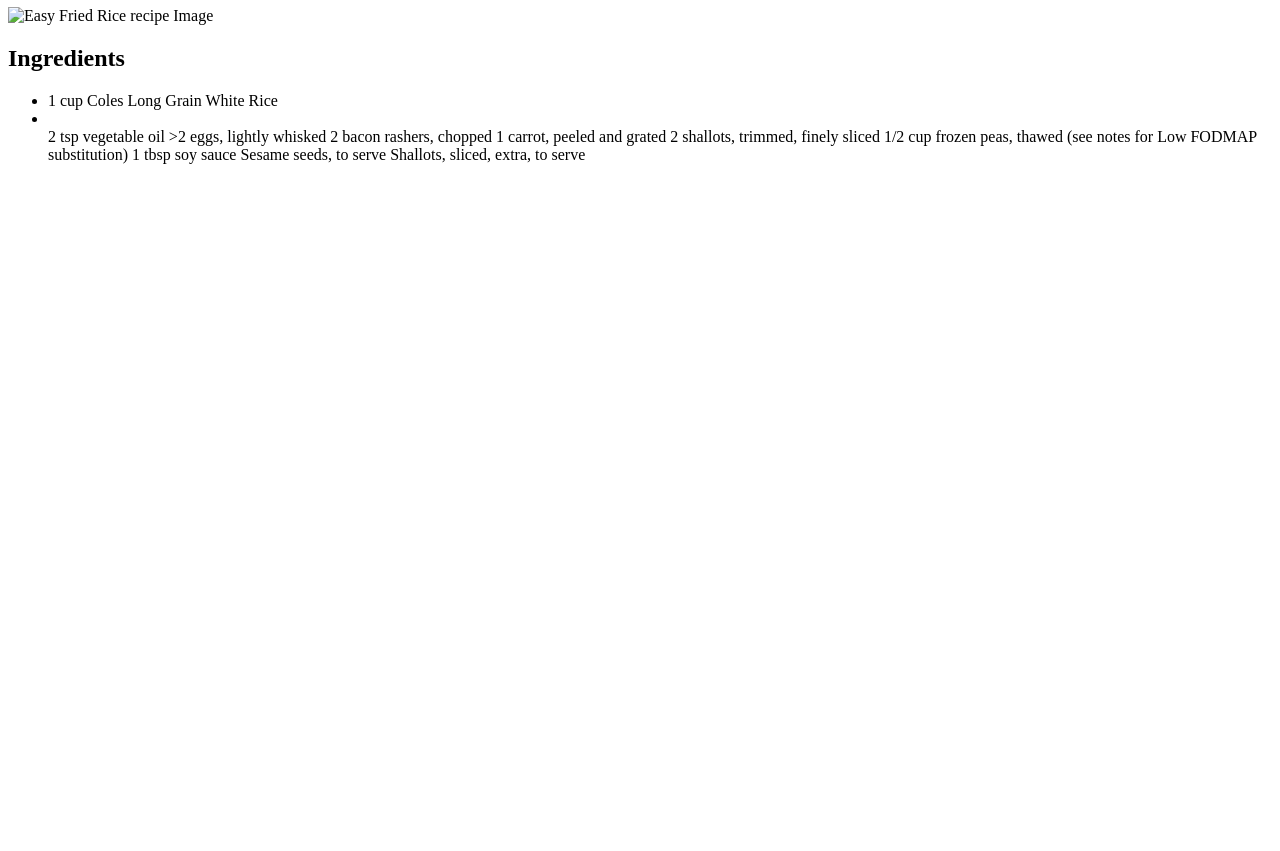
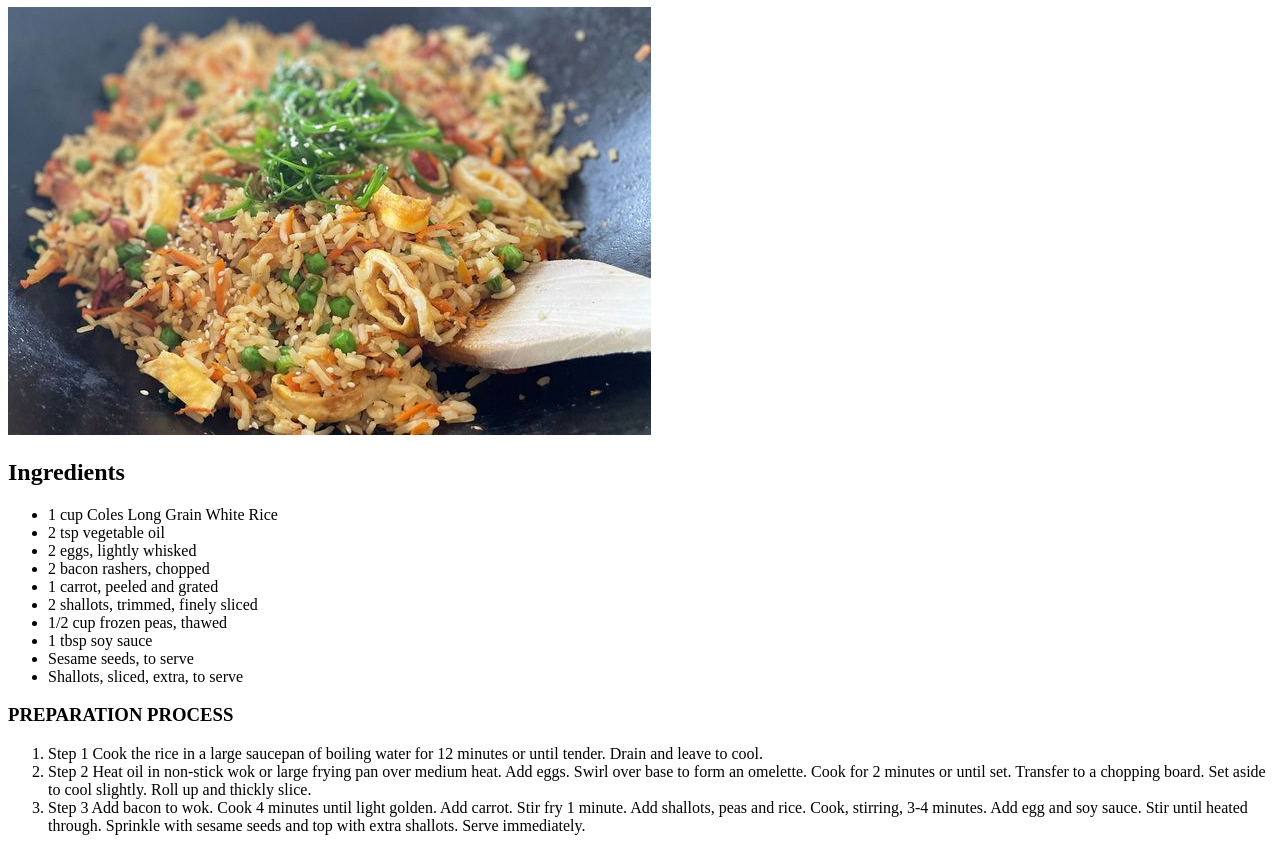
Before and after one commit to Fudji146/odin-recipes, a plain HTML site: page recipes/easy-fried-rice.html in a window 1280 px wide. Shown: the part 73-924 px from the top of the page. Before the commit the page ends 800 px from the top, so only its background shows below. Drawn offline with Linux system fonts and the light colour scheme.

Commit message:
Final Product for my first Odin Project

```diff
--- a/recipes/easy-fried-rice.html
+++ b/recipes/easy-fried-rice.html
@@ -5,20 +5,29 @@
     <title>Easy fried rice recipe</title>
 </head>
 <body>
-    <h1> Here is the EASY FRIED RICE and how it is prepared </h1>
-    <img scr="../images/easy-fried-rice.jpg" alt="Easy Fried Rice recipe Image">
+    <h1> Below is the EASY FRIED RICE and how it is prepared </h1>
+    <img src="../images/rice.jpg" alt="Easy Fried Rice recipe Image">
     <h2> Ingredients </h2>
         <ul>
-            <li>1 cup Coles Long Grain White Rice
-            <li></li>2 tsp vegetable oil
-            >2 eggs, lightly whisked
-            2 bacon rashers, chopped
-            1 carrot, peeled and grated
-            2 shallots, trimmed, finely sliced
-            1/2 cup frozen peas, thawed (see notes for Low FODMAP substitution)
-            1 tbsp soy sauce
-            Sesame seeds, to serve
-            Shallots, sliced, extra, to serve</li>
+            <li>1 cup Coles Long Grain White Rice</li>
+            <li>2 tsp vegetable oil</li>
+            <li>2 eggs, lightly whisked</li>
+            <li>2 bacon rashers, chopped</li>
+            <li>1 carrot, peeled and grated</li>
+            <li>2  shallots, trimmed, finely sliced</li>
+            <li>1/2 cup frozen peas, thawed</li>
+            <li>1 tbsp soy sauce</li>
+            <li>Sesame seeds, to serve</li>
+            <li>Shallots, sliced, extra, to serve</li>
         </ul>
+    <h3>PREPARATION PROCESS</h3>
+        <ol>
+            <li>Step 1
+                Cook the rice in a large saucepan of boiling water for 12 minutes or until tender. Drain and leave to cool.</li>
+            <li>Step 2
+                Heat oil in non-stick wok or large frying pan over medium heat. Add eggs. Swirl over base to form an omelette. Cook for 2 minutes or until set. Transfer to a chopping board. Set aside to cool slightly. Roll up and thickly slice.</li>
+            <li>Step 3
+                Add bacon to wok. Cook 4 minutes until light golden. Add carrot. Stir fry 1 minute. Add shallots, peas and rice. Cook, stirring, 3-4 minutes. Add egg and soy sauce. Stir until heated through. Sprinkle with sesame seeds and top with extra shallots. Serve immediately.</li>
+        </ol>
 </body>
 </html>
```
Also changed, not shown: index.html (+4 -4 lines), recipes/favorite-lasagne.html (+3 -3 lines), recipes/zucchini-slice.html (added, +31 -0 lines), images/chef.jpg, recipes/zuchinni-slice.html (deleted), 1 other file.
